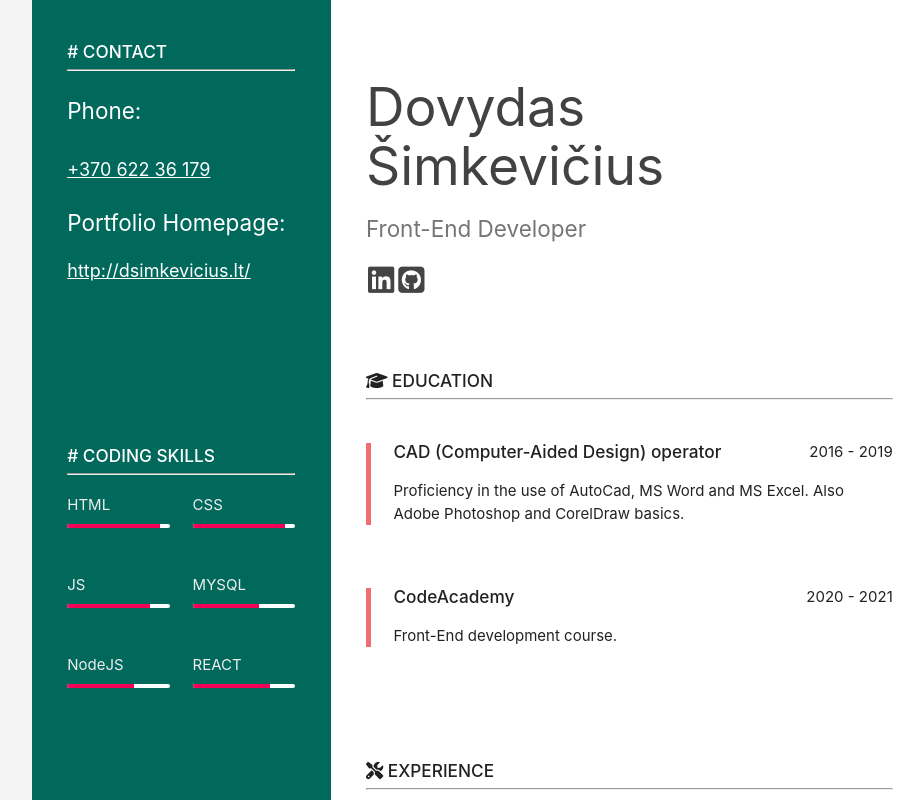
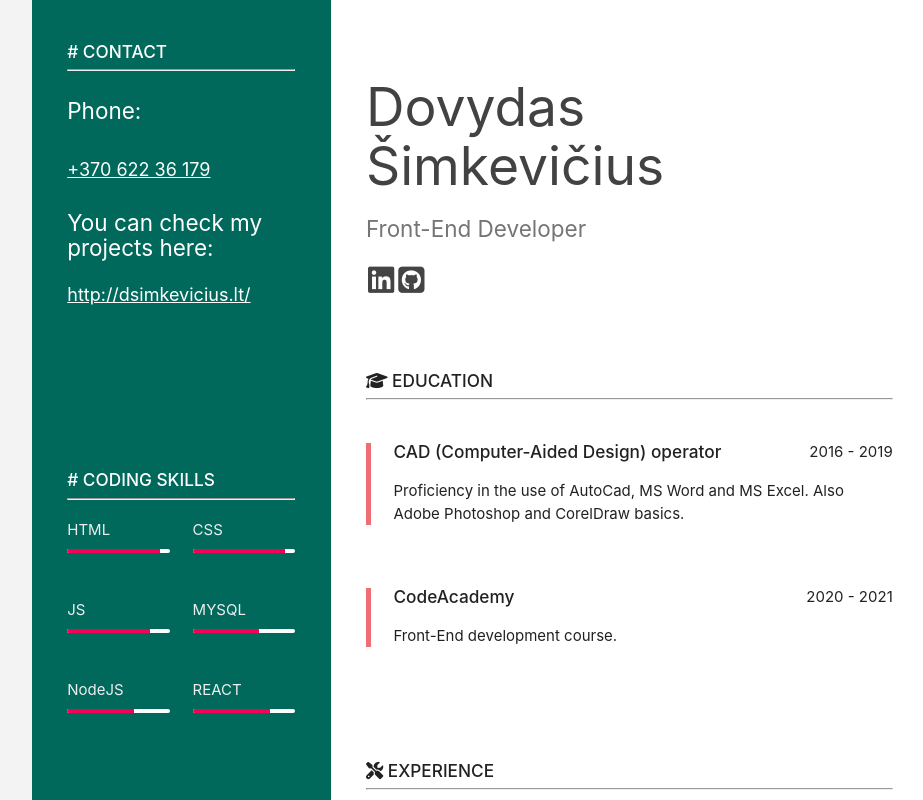
Before and after one commit to DSimkevicius/react-cv, a React (Create React App) app: page / in a window 1280 px wide. Shown: the top 800 px of the page, without its empty margins (160-1083 px from the left). Built offline with nearby package versions, Linux system fonts and the light colour scheme.

Commit message:
changed contact

```diff
--- a/src/components/pages/contact/Contact.jsx
+++ b/src/components/pages/contact/Contact.jsx
@@ -14,7 +14,7 @@ export default class Contact extends Component {
             <p className="portfolio white-text text pt">+370 622 36 179</p>
 
             <h5 className="white-text text-lighten-3 pt">
-              Portfolio Homepage:
+              You can check my projects here:
             </h5>
             <p>
               <a className="portfolio" href="http://dsimkevicius.lt/">
```
